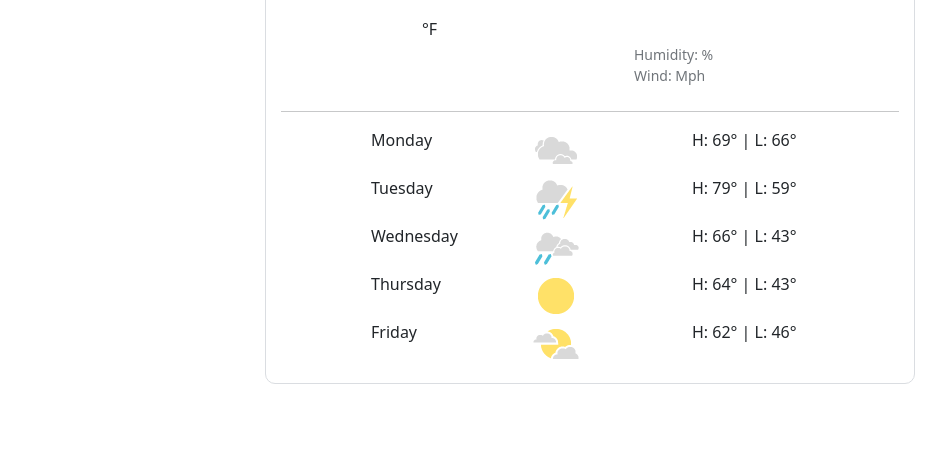
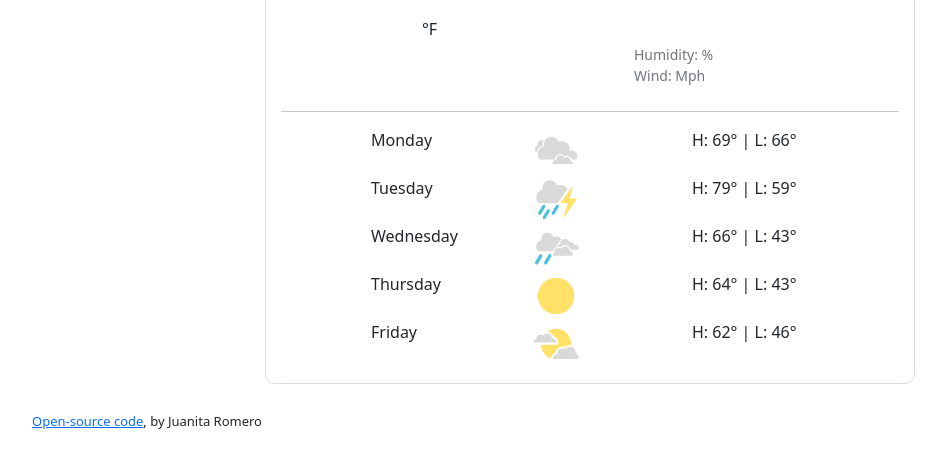
Before and after one commit to JuanitaRomero/weather-app, a plain HTML site: page index.html in a window 1280 px wide. Shown: the part 129-596 px from the top of the page, without its empty margins (50-996 px from the left). Drawn offline with nearby package versions, Linux system fonts and the light colour scheme; no server answers.

Commit message:
Added GitHub Repo link

```diff
--- a/index.html
+++ b/index.html
@@ -113,6 +113,13 @@
           </div>
         </div>
       </div>
+
+      <br />
+      <span id="footer-info">
+        <a href="https://github.com/JuanitaRomero/weather-app"
+          >Open-source code</a
+        >, by Juanita Romero
+      </span>
     </div>
 
     <script src="src/index.js"></script>
--- a/src/styles.css
+++ b/src/styles.css
@@ -39,3 +39,6 @@ li {
 #description {
   font-size: 16px;
 }
+#footer-info {
+  font-size: 13px;
+}
```
